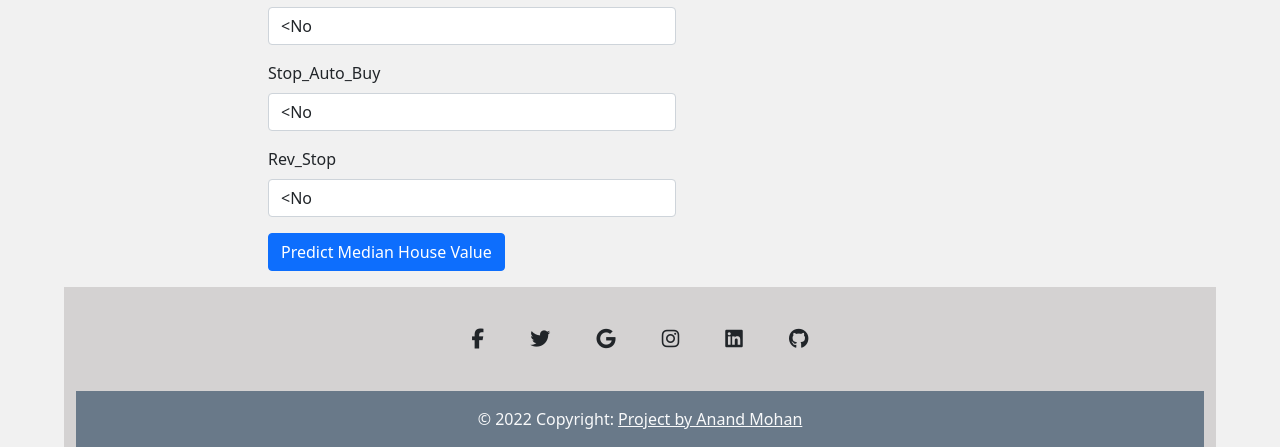
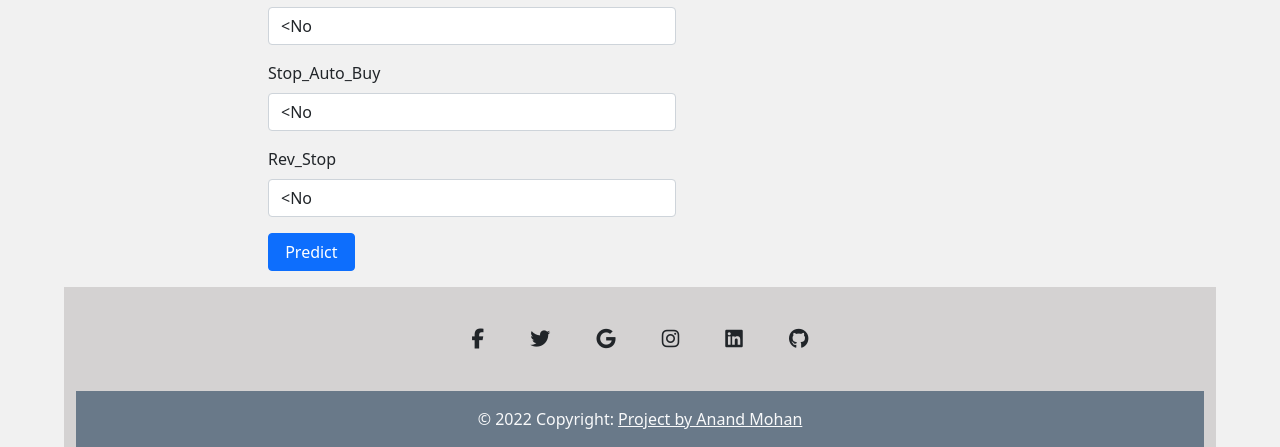
Before and after one commit to tenoob/Backorder_Prediction, a Flask app: page /predict in a window 1280 px wide. Shown: the part 1693-2140 px from the top of the page. Run offline with Flask 2, Linux system fonts and the light colour scheme; some libraries are stand-ins or nearby versions.

Commit message:
made small changes in index and predict

```diff
--- a/templates/index.html
+++ b/templates/index.html
@@ -95,7 +95,7 @@
 
                 <h5 class="card-title">Access Backorder estimator</h5>
                 <p class="card-text">Form will be displayed. Submit the form to get estimated price for california house.</p>
-                <a class="btn btn-primary" href="/predict">Get Estimated Price</a>
+                <a class="btn btn-primary" href="/predict">Get Backorder Prediction</a>
             </div>
         </div>
         </div>
--- a/templates/predict.html
+++ b/templates/predict.html
@@ -187,7 +187,7 @@
             </div>
             <div class="mb-3">
 
-                <input class="btn btn-primary" type="submit" value="Predict Median House Value" required />
+                <input class="btn btn-primary" type="submit" value=" Predict " required />
             </div>
 
         </form>
```
